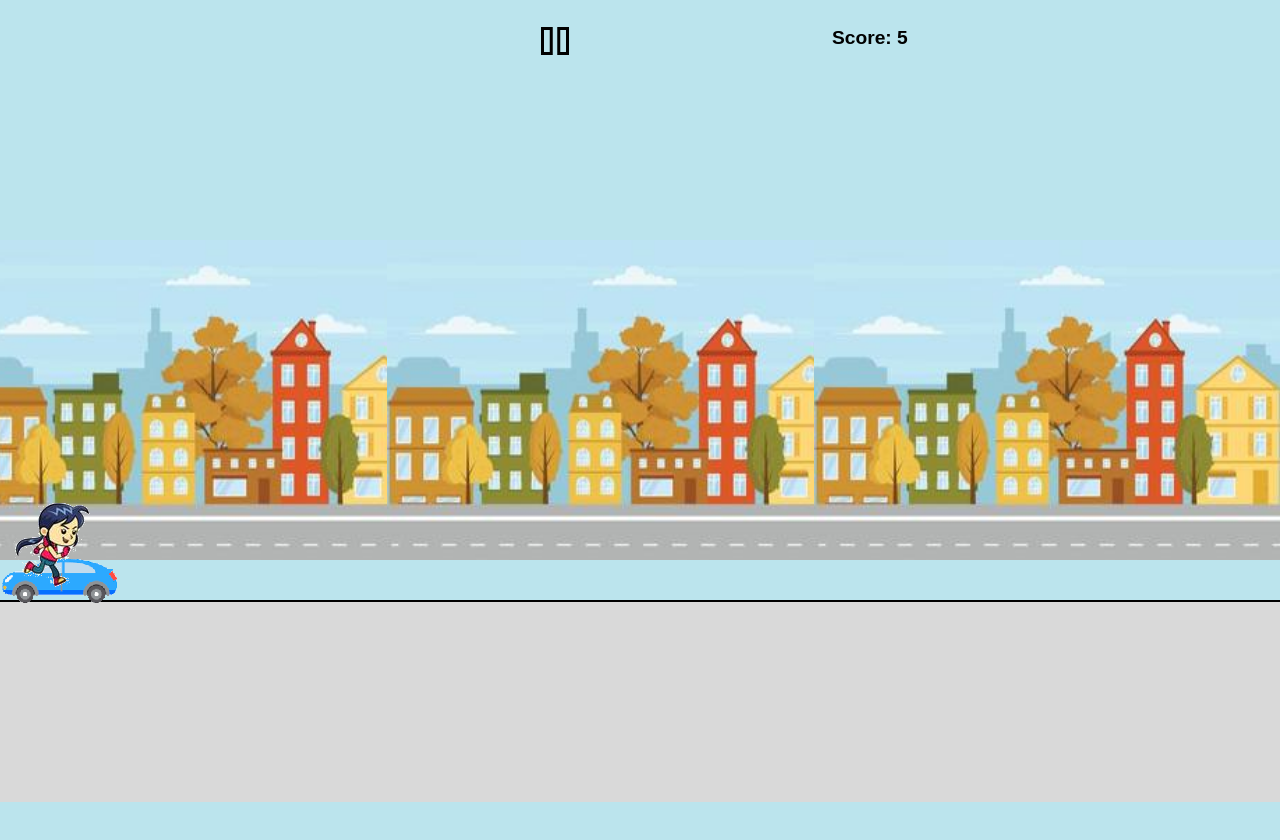
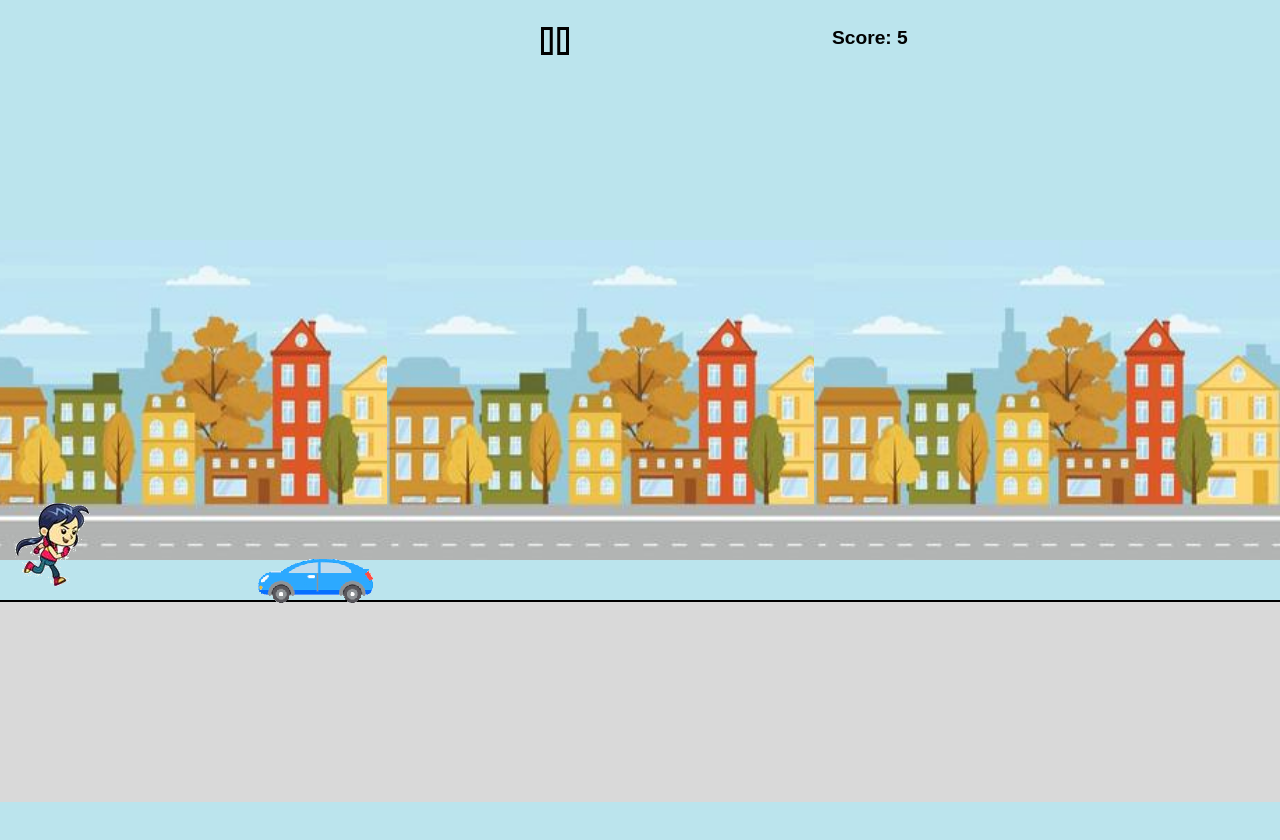
Before and after one commit to araujobrunodev/Air-girl, a React (Vite) app: page /playing in a window 1280 px wide. Shown: the top 840 px of the page. Built offline with nearby package versions, Linux system fonts and the light colour scheme; a web font is replaced by a local one.

Commit message:
implement move to Obstacle component

```diff
--- a/src/elements/challenge/obstacle.tsx
+++ b/src/elements/challenge/obstacle.tsx
@@ -29,14 +29,18 @@ const Obstacle = () => {
 				{
 					sourcePath: fileName,
 					key: identification,
-					move: 0,
+					move: 100,
 					setMove:() => {}
 				}
 			] as itemObstacle[])
 		}
 
 		const move = () => {
+			if (obstacle.item.length == 0) return
 
+			obstacle.item.map((obj) => {
+				obj.setMove(--obj.move)
+			})
 		}
 
 		const render = () => {
@@ -49,12 +53,13 @@ const Obstacle = () => {
 			}))
 		}
 
-		const obstacleManager = setTimeout(() => {
+		const obstacleManager = setInterval(() => {
 			create()
+			move()
 			render()
 		}, time)
 
-		return () => clearTimeout(obstacleManager)
+		return () => clearInterval(obstacleManager)
 	}, [obstacle])
 
 	return (<>
```
